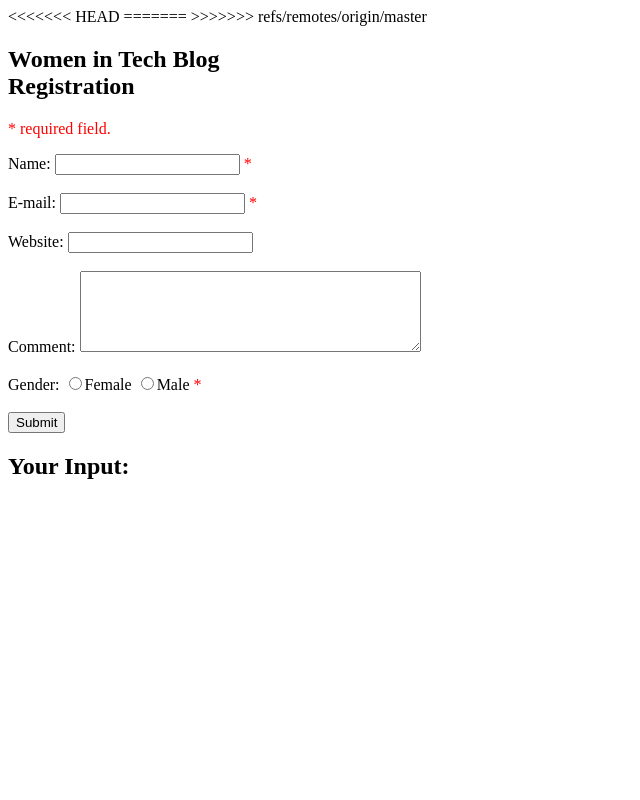
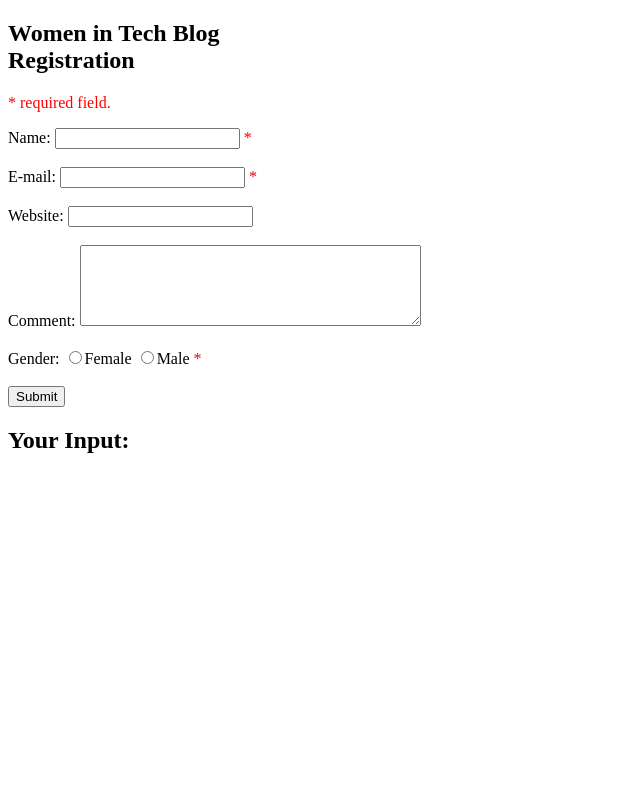
Before and after one commit to vickimars/WomenInTech, a PHP site: page /Forms/register.php in a window 1280 px wide. Shown: the whole page, without its empty margins (0-640 px from the left). Run offline with PHP 8.4, Linux system fonts and the light colour scheme.

Commit message:
Update register.php

```diff
--- a/Forms/register.php
+++ b/Forms/register.php
@@ -1,5 +1,4 @@
-<<<<<<< HEAD =======
->>>>>>> refs/remotes/origin/master
+
 <!DOCTYPE HTML>
 <html>
 <head>
```
